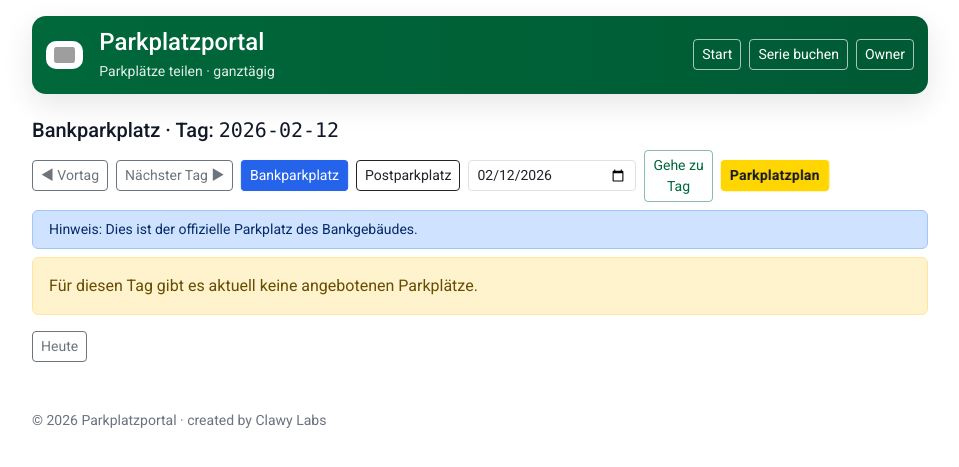
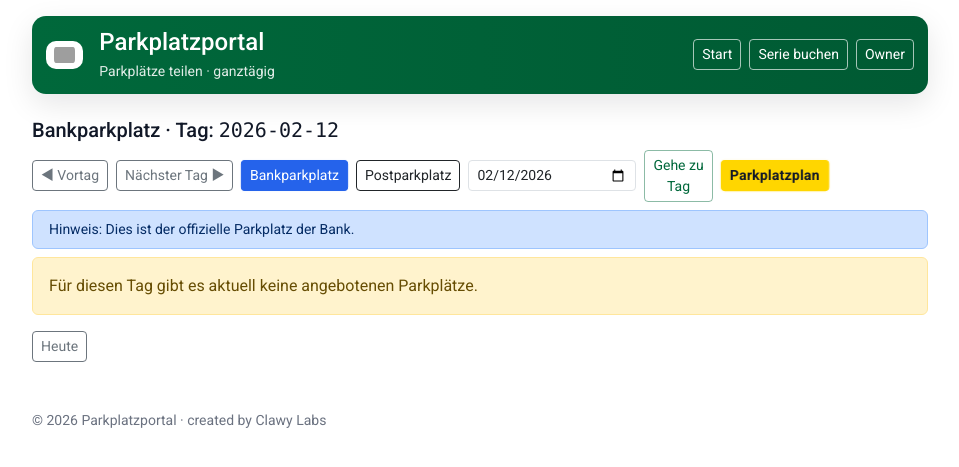
Before and after one commit to nqyngfpty2-svg/clawyparken, a FastAPI app: page /day/2026-02-12?lot=bank in a window 1280 px wide. Shown: the top 467 px of the page, without its empty margins (160-1119 px from the left). Run offline with FastAPI, Linux system fonts and the light colour scheme; data comes from the database, SQL or seed files in the repository; data that the repository does not hold is empty; grey boxes are pictures that could not be loaded.

Commit message:
Adjust bank parking hint text

```diff
--- a/parking_app/templates/day.html
+++ b/parking_app/templates/day.html
@@ -18,7 +18,7 @@
 <div class="mt-2">
   {% if lot == 'bank' %}
     <div class="alert alert-primary py-2 mb-2 small">
-      Hinweis: Dies ist der offizielle Parkplatz des Bankgebäudes.
+      Hinweis: Dies ist der offizielle Parkplatz der Bank.
     </div>
   {% else %}
     <div class="alert alert-warning py-2 mb-2 small">
```
